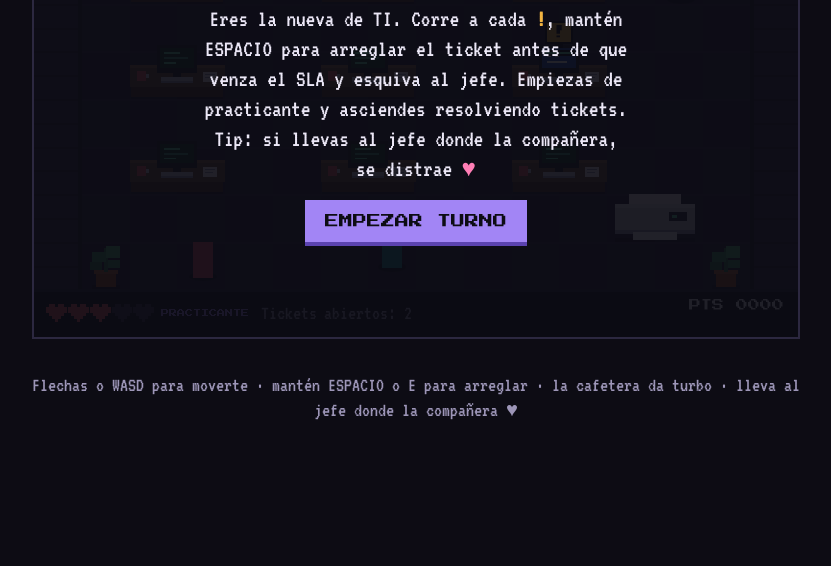
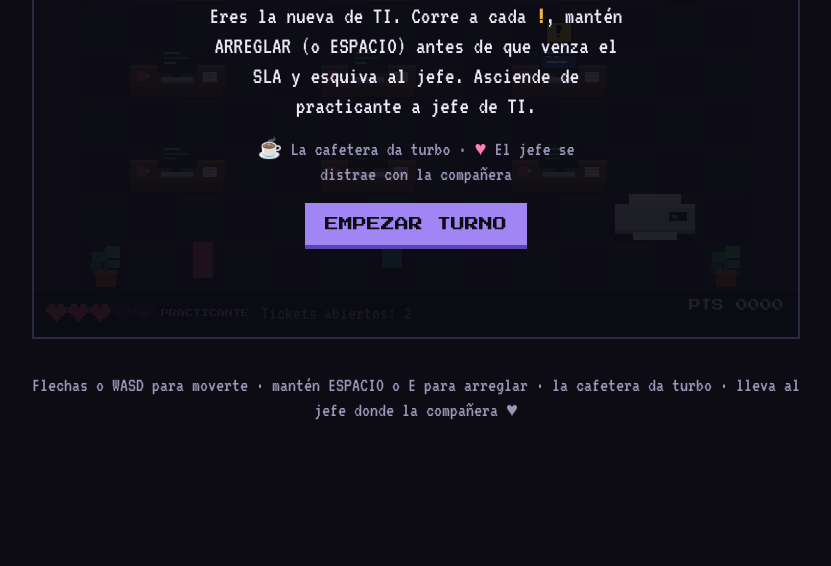
Before and after one commit to p3rs3f0n3/juego, a plain HTML site: page src/game_template.html in a window 1280 px wide. Shown: the part 234-800 px from the top of the page, without its empty margins (224-1055 px from the left). Drawn offline with Linux system fonts and the light colour scheme.

Commit message:
feat: cafetera mas visible y tips en el menu
- Menu de inicio con linea de tips (cafetera = turbo, el jefe se distrae
  con la companera); antes la cafetera solo salia en la ayuda, que se
  oculta en el celular.
- Cafetera lista: vapor animado, destello y pantallita verde.
  Recalentando: barra amarilla que se llena, sin vapor.

Co-Authored-By: Claude Opus 5.5 <noreply@anthropic.com>

```diff
--- a/src/game_template.html
+++ b/src/game_template.html
@@ -101,6 +101,7 @@ canvas { display: block; width: 100%; height: 100%; image-rendering: pixelated;
 }
 .screen p { margin: 0; max-width: 44ch; font-size: clamp(16px, 2.6vw, 24px); color: var(--fg); text-wrap: pretty; }
 .screen .stats { color: var(--muted); }
+.screen .tips { color: var(--muted); font-size: clamp(15px, 2.3vw, 20px); }
 .btn {
   font-family: var(--display);
   font-size: clamp(10px, 2.2vw, 14px);
@@ -183,7 +184,8 @@ canvas { display: block; width: 100%; height: 100%; image-rendering: pixelated;
   <canvas id="game" width="768" height="480" aria-label="Juego Ticket Rush: corre por la oficina resolviendo tickets de TI y esquiva al jefe"></canvas>
   <div class="screen" id="menu">
     <h2>TICKET RUSH</h2>
-    <p>Eres la nueva de TI. Corre a cada <b style="color:var(--warn)">!</b>, mantén ESPACIO para arreglar el ticket antes de que venza el SLA y esquiva al jefe. Empiezas de practicante y asciendes resolviendo tickets. Tip: si llevas al jefe donde la compañera, se distrae <b style="color:#ff7eb6">♥</b></p>
+    <p>Eres la nueva de TI. Corre a cada <b style="color:var(--warn)">!</b>, mantén ARREGLAR (o ESPACIO) antes de que venza el SLA y esquiva al jefe. Asciende de practicante a jefe de TI.</p>
+    <p class="tips"><b style="color:var(--warn)">☕</b> La cafetera da turbo · <b style="color:#ff7eb6">♥</b> El jefe se distrae con la compañera</p>
     <button class="btn" id="start" type="button">EMPEZAR TURNO</button>
     <p class="rotate">Gira el celular para verlo más grande ↻</p>
   </div>
@@ -658,6 +660,25 @@ canvas { display: block; width: 100%; height: 100%; image-rendering: pixelated;
       R(x + 8, y + 2, 32, 44, "#3b3b4f"); R(x + 8, y + 2, 32, 4, "#4c4c64"); R(x + 12, y + 8, 24, 10, "#22222e");
       R(x + 14, y + 26, 20, 16, "#d8d4e6"); R(x + 15, y + 31, 18, 10, "#5a3a28");
       R(x + 33, y + 10, 3, 3, coffee.cool > 0 ? "#6b6580" : "#5fd6a1");
+      // pantallita: barra que se llena mientras se recalienta, verde cuando está lista
+      var heat = coffee.cool > 0 ? 1 - coffee.cool / 14 : 1;
+      R(x + 14, y + 12, Math.round(16 * heat), 3, coffee.cool > 0 ? "#f2b441" : "#5fd6a1");
+      if (coffee.cool <= 0) {
+        // vapor: dos hilitos que suben y se mecen sobre la taza
+        for (var v = 0; v < 2; v++) {
+          for (var j = 0; j < 4; j++) {
+            var ph = (anim * 1.6 + v * 0.5 + j * 0.25) % 1;
+            var sx = x + 19 + v * 9 + Math.round(Math.sin((anim * 3 + j + v * 2)) * 2);
+            ctx.globalAlpha = 0.85 * (1 - ph);
+            R(sx, y + 2 - ph * 24, 3, 4, "#e8e4f5");
+          }
+        }
+        ctx.globalAlpha = 1;
+        // destello: una estrellita que parpadea en la esquina
+        if (Math.floor(anim * 2.5) % 3 === 0) {
+          R(x + 9, y - 2, 1, 7, "#fff6d6"); R(x + 6, y + 1, 7, 1, "#fff6d6"); R(x + 9, y + 1, 1, 1, "#f2b441");
+        }
+      }
     } else if (s.type === "plant") {
       R(x + 10, y + 44, 28, 4, "rgba(0,0,0,0.25)");
       R(x + 14, y + 30, 20, 16, "#a0522d"); R(x + 12, y + 28, 24, 4, "#b8683f");
```
Also changed, not shown: ticket_rush.html (+22 -1 lines).
